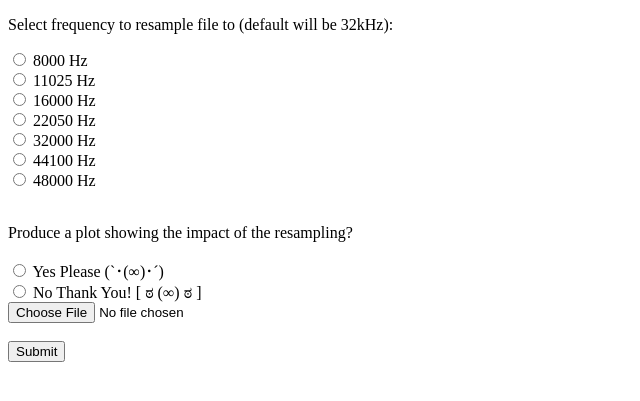
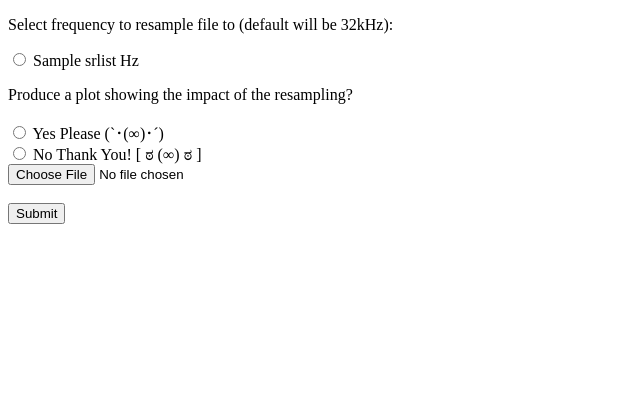
Before and after one commit to noraemi/AudioResampler, a Flask app: template templates/upload.html in a window 1280 px wide. Shown: the top 401 px of the page, without its empty margins (0-640 px from the left). Run offline with Flask 2, Linux system fonts and the light colour scheme; the template is opened without the code that fills it: most values are stand-ins (such as "Sample title", 1, 10 or a date in 2020).

Commit message:
cleaning up

```diff
--- a/application.py
+++ b/application.py
@@ -7,35 +7,45 @@ from werkzeug.utils import secure_filename
 
 from resample import resample_file
 
-ALLOWED_EXTENSIONS = {'mp3', 'wav'}
-SAMPLE_FREQUENCY = '32000'
-
-
-def allowed_file(filename):
-    return '.' in filename and \
-           filename.rsplit('.', 1)[1].lower() in ALLOWED_EXTENSIONS
-
-
+# Set up the app and configure it
 app = Flask(__name__)
 app.config['UPLOAD_FOLDER'] = 'uploads'
 app.config['RESAMPLE_FOLDER'] = 'resamples'
 app.config['IMAGE_FOLDER'] = 'templates/images'
 
+# Variables needed
+ALLOWED_EXTENSIONS = {'mp3', 'wav'}
+SAMPLE_FREQUENCY = '32000'
+ALLOWED_FREQUENCIES = [8000, 11025, 16000, 22050, 32000, 44100, 48000]
+
+
+def allowed_file(filename):
+    """Initial check if file is valid
+    """
+    return '.' in filename and \
+           filename.rsplit('.', 1)[1].lower() in ALLOWED_EXTENSIONS
+
 
 @app.route('/')
 def hello():
-    return 'Hello!!! :->'
+    return 'Hello!!'
 
 
 @app.route('/upload')
 def upload():
-    return render_template('upload.html')
+    """Landing page for uploading file via web-browser
+    """
+    return render_template('upload.html', srlist=ALLOWED_FREQUENCIES)
 
 
 @app.route('/uploader', methods=['POST'])
 def uploader():
+    """Loads a web-form to upload a file and allows the client to specify the sample rate and if a plot visualising
+    the results are wished for
+    Default value of 32000 Hz for the samples rate is used if the form is left blank
+    """
     if request.method == 'POST':
-        f = request.files['file']
+        file = request.files['file']
         resample_frequency = request.form.get('resample_rate')
         if not resample_frequency:
             resample_frequency = SAMPLE_FREQUENCY
@@ -44,13 +54,15 @@ def uploader():
         if not do_plot:
             do_plot = 'False'
 
-        if f.filename == '' or not (f and allowed_file(f.filename)):
+        # Check whether the file exist and is either an mp3 or a wav
+        if file.filename == '' or not (file and allowed_file(file.filename)):
             return redirect()
         else:
-            uploaded_file = os.path.join(app.config['UPLOAD_FOLDER'], secure_filename(f.filename))
-            f.save(uploaded_file)
+            uploaded_file = os.path.join(app.config['UPLOAD_FOLDER'], secure_filename(file.filename))
+            file.save(uploaded_file)
             try:
-                new_file, image = resample_file(uploaded_file, int(resample_frequency), do_plot)
+                new_file, image = resample_file(uploaded_file, app.config['RESAMPLE_FOLDER'], int(resample_frequency),
+                                                do_plot)
                 print('I\'m a image: {}'.format(image))
             except Exception as ex:
                 return handle_bad_request(ex)
@@ -115,7 +127,7 @@ def redirect():
 def handle_bad_request(e):
     print('Exception: {}'.format(str(e)))
     print('args: {}'.format(e.args))
-    return 'Bad request!', 400
+    return 'An Error Occurred: {}'.format(e.args[0])
 
 
 if __name__ == '__main__':
--- a/resample.py
+++ b/resample.py
@@ -1,21 +1,13 @@
 import os.path
 from pathlib import Path
 
-import librosa.display
-import matplotlib.pyplot as plt
-import numpy as np
-import librosa as lr
 from pydub import AudioSegment
-import soundfile as sf
 from pydub.utils import mediainfo
 
 import plotter
 
-RESAMPLE_FOLDER = 'RESAMPLES/'
-MAKE_PLOT = True
 
-
-def resample_file(filename, resample_rate, do_plot):
+def resample_file(filename, folder, resample_rate, do_plot):
     basename = Path(filename).stem
     converted_file = ''
 
@@ -46,7 +38,7 @@ def resample_file(filename, resample_rate, do_plot):
         converted_file = converted_file.set_frame_rate(resample_rate)
     except Exception as e:
         raise Exception('AudioSegment failed')
-    new_filename = os.path.join(RESAMPLE_FOLDER, basename + '.mp3')
+    new_filename = os.path.join(folder, basename + '.mp3')
     converted_file.export(new_filename, format='mp3')
 
     # Make a plot showing the original versus the resampled file
--- a/templates/upload.html
+++ b/templates/upload.html
@@ -1,24 +1,15 @@
 <!DOCTYPE html>
 <html>
    <body>
+
       <form action = "http://localhost:5000/uploader" method = "POST"
          enctype = "multipart/form-data" id="form">
          <p>Select frequency to resample file to (default will be 32kHz):</p>
-         <input type="radio" id="8kHz" name="resample_rate" value=8000>
-         <label for="8kHz">8000 Hz</label><br>
-         <input type="radio" id="11kHz" name="resample_rate" value=11025>
-         <label for="11kHz">11025 Hz</label><br>
-         <input type="radio" id="16kHz" name="resample_rate" value=16000>
-         <label for="16kHz">16000 Hz</label><br>
-         <input type="radio" id="22kHz" name="resample_rate" value=22050>
-         <label for="22kHz">22050 Hz</label><br>
-         <input type="radio" id="32kHz" name="resample_rate" value=32000>
-         <label for="32kHz">32000 Hz</label><br>
-         <input type="radio" id="44kHz" name="resample_rate" value=44100>
-         <label for="44kHz">44100 Hz</label><br>
-         <input type="radio" id="48kHz" name="resample_rate" value=48000>
-         <label for="48kHz">48000 Hz</label><br>
-         <br>
+
+         {% for sr in srlist %}
+            <input type="radio" id="{{ sr }}" name="resample_rate" value={{ sr }}>
+            <label for="{{ sr }}">{{ sr }} Hz</label><br>
+         {% endfor %}
 
          <p>Produce a plot showing the impact of the resampling?</p>
          <input type="radio" id="yes" name="make_plot" value=True>
@@ -26,7 +17,6 @@
          <input type="radio" id="no" name="make_plot" value=False>
          <label for="no">No Thank You! [ ಠ (∞) ಠ ]</label><br>
 
-
          <input type = "file" name = "file" /><br>
          <br>
          <input type = "submit" form="form" value="Submit"/><br>
```
Also changed, not shown: main.py (deleted, +0 -16 lines), multipartFile.py (deleted, +0 -12 lines), plotter.py (+11 -16 lines), templates/error.html (deleted, +0 -10 lines), README.md.
